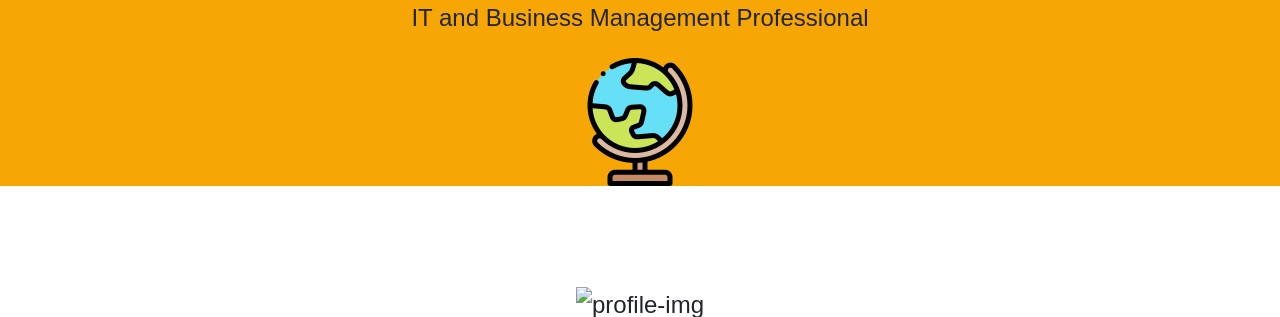
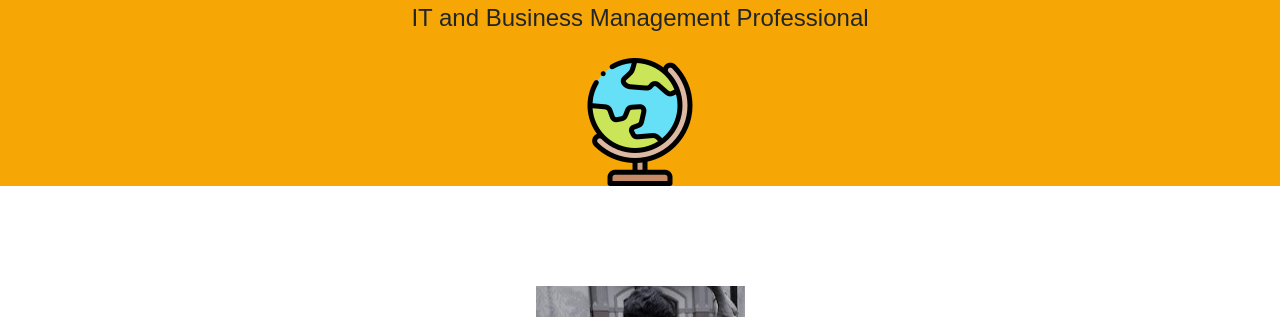
Before and after one commit to mediaor/cv, a plain HTML site: page index.html in a window 1280 px wide. Shown: the part 269-586 px from the top of the page. Drawn offline with nearby package versions, Linux system fonts and the light colour scheme; a web font is replaced by a local one.

Commit message:
Update index.html

```diff
--- a/index.html
+++ b/index.html
@@ -24,7 +24,7 @@
 
   <div class="middle-container">
     <div class="profile">
-      <img class="images/lego.png" src="images/profile.img" alt="profile-img">
+      <img class="images/lego.png" src="images/profile.png" alt="profile-img">
       <h2>Experience</h2>
       <p class="intro">I have knolwedge and experience in Information Systems, IT Management, Business Management and IT Governance. Previously I worked as a research associate in research projects based on Cloud Computing, IT Governance and application of smart items in healthcare facilities. I also have experince in Teaching Master and Bachelor study programs in subjects such as IT Business Managmement, Strategic Management, Business Plan and other subjects in area of IT and Business. I supervised 12 Master thesis as secondary thesis supervisor in Berlin Germany.
       Now I am working in the area of IT services and solutions in Berlin, that includes MS Active Directory Management, Client Service Management, Documentation of Services and Incidence on routine basis, Network Management, Printer Management and IT Customer Management </p>
```
